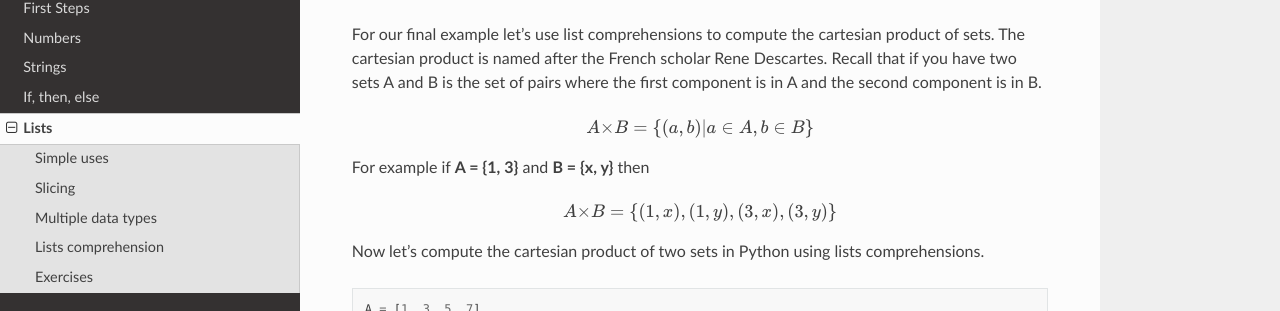
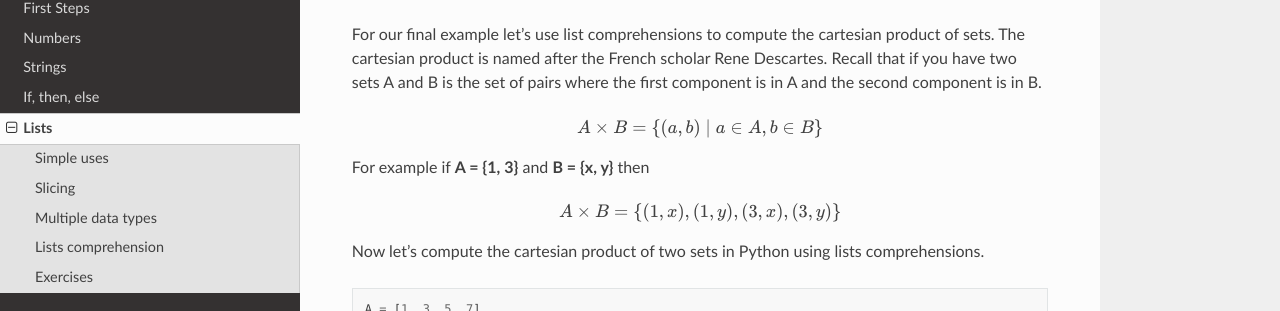
Before and after one commit to kopsha/python-1o1, a Sphinx documentation site: the page built from docs/lists.rst, in a window 1280 px wide and 900 px high, scrolled down 7444 px. Shown: the part 141-452 px from the top of the window. Built offline with Sphinx 7.4.7 and the Read the Docs theme 2.0.0, drawn with Linux system fonts in a browser that asks for light colours.

Commit message:
beautify

```diff
--- a/docs/lists.rst
+++ b/docs/lists.rst
@@ -421,13 +421,13 @@ first component is in A and the second component is in B.
 
 .. math::
 
-    A × B  = \{ (a, b) | a \in A, b \in B \}
+    A \times B  = \{ (a, b) \mid a \in A, b \in B \}
 
 For example if **A = {1, 3}** and **B = {x, y}** then
 
 .. math::
 
-    A × B  = \{ (1, x), (1, y), (3, x), (3, y) \}
+    A \times B  = \{ (1, x), (1, y), (3, x), (3, y) \}
 
 Now let's compute the cartesian product of two sets in Python using lists
 comprehensions.
```
